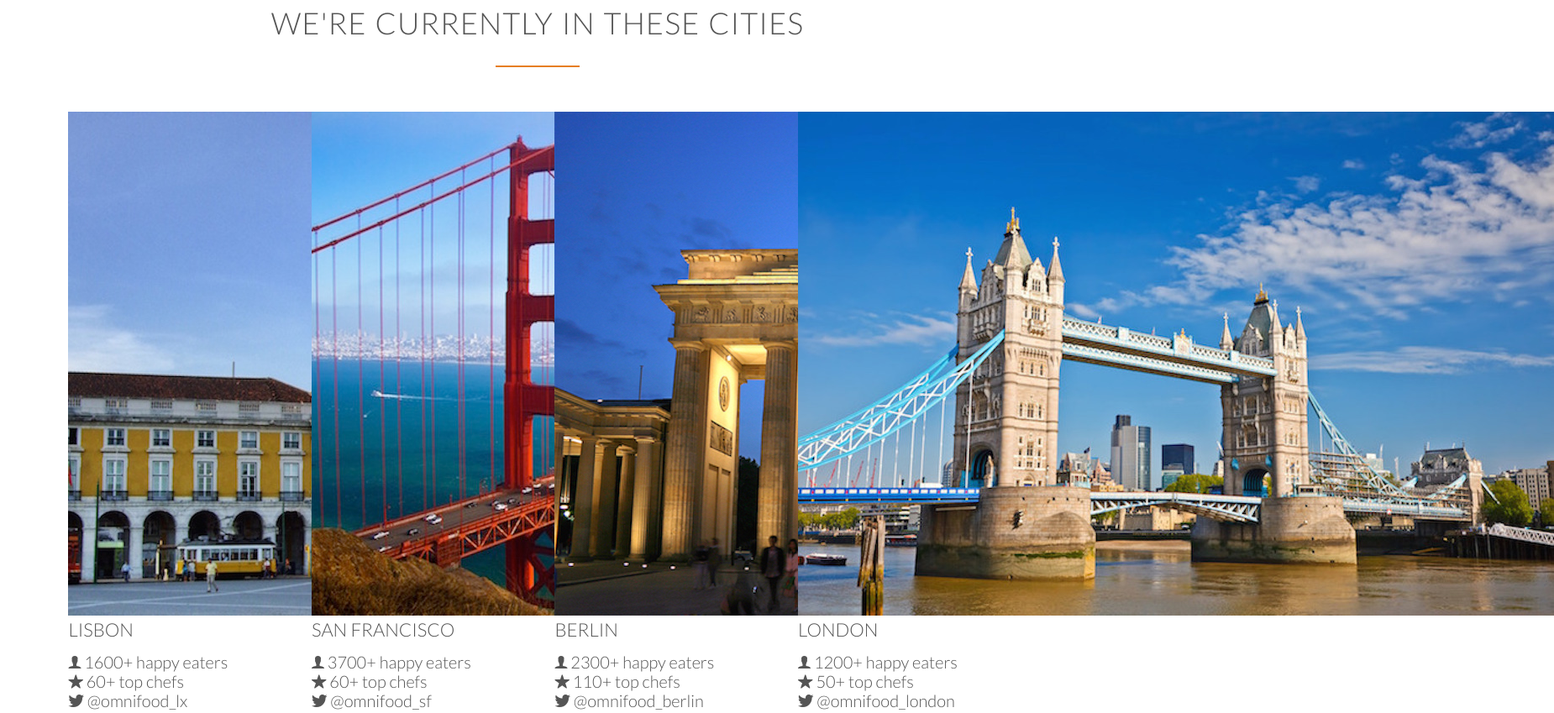
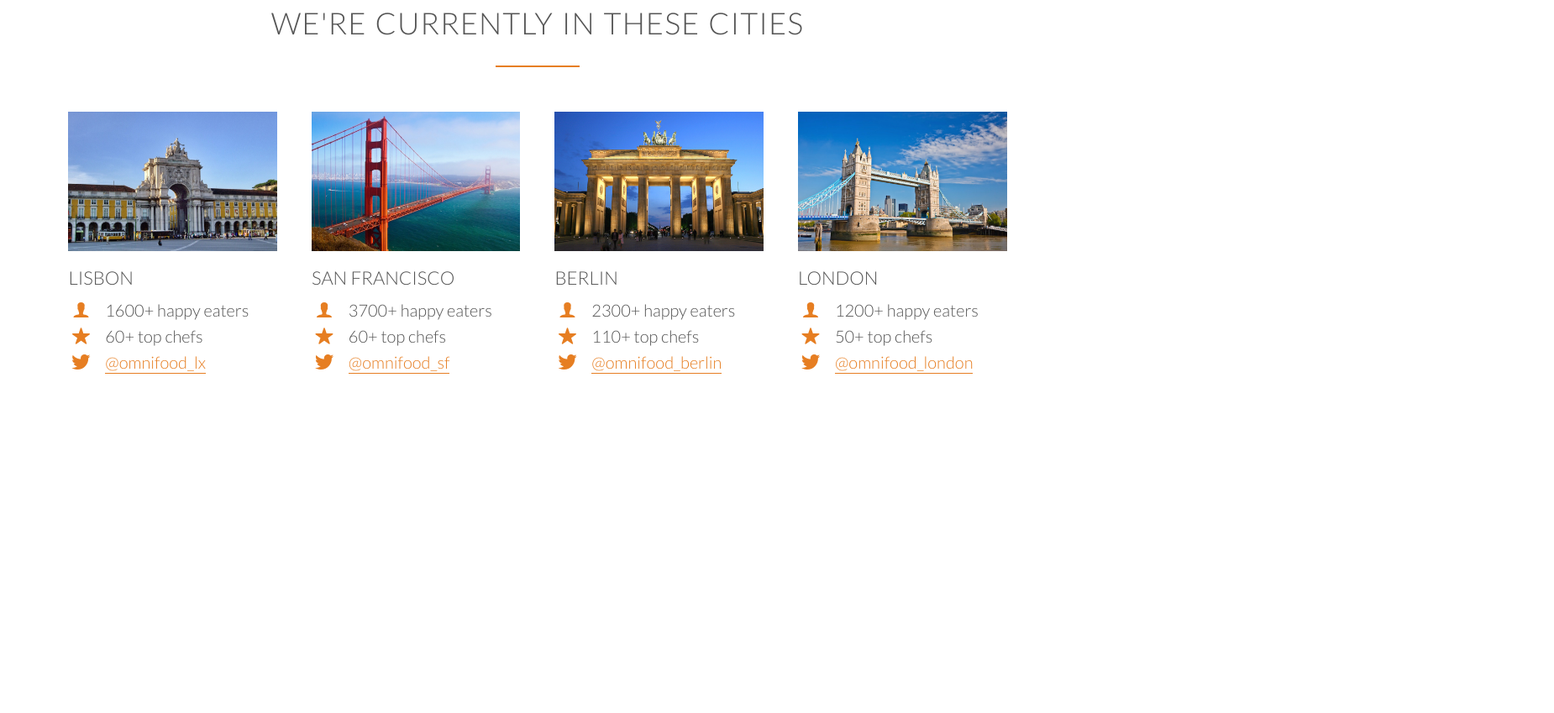
Before and after one commit to SyntheticAutomation/Omnifood, a plain HTML site: page index.html in a window 1280 px wide. Shown: the part 2800-3649 px from the top of the page at 84% size, 1850 px wide, since content can reach past the window. After the commit the page ends 3354 px from the top, so only its background shows below. Drawn offline with nearby package versions, Linux system fonts and the light colour scheme.

Commit message:
Adds styling

```diff
--- a/index.html
+++ b/index.html
@@ -138,71 +138,71 @@
            </div>
            <div class="row">
                <div class="col span-1-of-4 box">
-                  <img src="resources/img/lisbon-3.jpg" alt="Lisbon">
+                  <img class="city-img" src="resources/img/lisbon-3.jpg" alt="Lisbon">
                   <h3>Lisbon</h3>
 
                   <div class="city-feature">
-                      <i class="icon ion-ios-person"></i>
+                      <i class="icon ion-ios-person icon-small"></i>
                       1600+ happy eaters
                   </div>
                   <div class="city-feature">
-                      <i class="icon ion-ios-star"></i>
+                      <i class="icon ion-ios-star icon-small"></i>
                       60+ top chefs
                   </div>
                   <div class="city-feature">
-                      <i class="icon ion-logo-twitter"></i>
-                      @omnifood_lx
+                      <i class="icon ion-logo-twitter icon-small"></i>
+                      <a href="#">@omnifood_lx</a>
                   </div>
                </div>
                <div class="col span-1-of-4 box">
-                   <img src="resources/img/san-francisco.jpg" alt="San Francisco">
+                   <img class="city-img" src="resources/img/san-francisco.jpg" alt="San Francisco">
                   <h3>San Francisco</h3>
 
                   <div class="city-feature">
-                      <i class="icon ion-ios-person"></i>
+                      <i class="icon ion-ios-person icon-small"></i>
                       3700+ happy eaters
                   </div>
                   <div class="city-feature">
-                      <i class="icon ion-ios-star"></i>
+                      <i class="icon ion-ios-star icon-small"></i>
                       60+ top chefs
                   </div>
                   <div class="city-feature">
-                      <i class="icon ion-logo-twitter"></i>
-                      @omnifood_sf
+                      <i class="icon ion-logo-twitter icon-small"></i>
+                      <a href="#">@omnifood_sf</a>
                   </div>
                </div>
                <div class="col span-1-of-4 box">
-                   <img src="resources/img/berlin.jpg" alt="Berlin">
+                   <img class="city-img" src="resources/img/berlin.jpg" alt="Berlin">
                   <h3>Berlin</h3>
 
                   <div class="city-feature">
-                      <i class="icon ion-ios-person"></i>
+                      <i class="icon ion-ios-person icon-small"></i>
                       2300+ happy eaters
                   </div>
                   <div class="city-feature">
-                      <i class="icon ion-ios-star"></i>
+                      <i class="icon ion-ios-star icon-small"></i>
                       110+ top chefs
                   </div>
                   <div class="city-feature">
-                      <i class="icon ion-logo-twitter"></i>
-                      @omnifood_berlin
+                      <i class="icon ion-logo-twitter icon-small"></i>
+                      <a href="#">@omnifood_berlin</a>
                   </div>
                </div>
                <div class="col span-1-of-4 box">
-                   <img src="resources/img/london.jpg" alt="London">
+                   <img class="city-img" src="resources/img/london.jpg" alt="London">
                   <h3>London</h3>
 
                   <div class="city-feature">
-                      <i class="icon ion-ios-person"></i>
+                      <i class="icon ion-ios-person icon-small"></i>
                       1200+ happy eaters
                   </div>
                   <div class="city-feature">
-                      <i class="icon ion-ios-star"></i>
+                      <i class="icon ion-ios-star icon-small"></i>
                       50+ top chefs
                   </div>
                   <div class="city-feature">
-                      <i class="icon ion-logo-twitter"></i>
-                      @omnifood_london
+                      <i class="icon ion-logo-twitter icon-small"></i>
+                      <a href="#">@omnifood_london</a>
                   </div>
                </div>
            </div>
--- a/resources/css/style.css
+++ b/resources/css/style.css
@@ -112,6 +112,35 @@ h2:after {
     margin-bottom: 10px;
 }
 
+.icon-small {
+    display: inline-block;
+    text-align: center;
+    width: 30px;
+    color: #e67e22;
+    font-size: 120%;
+    margin-right: 10px;
+
+/*    secrets to align text with icons */
+    line-height: 120%;
+    vertical-align: middle;
+    margin-top: -5px;
+}
+
+/*---------------LINKS-------------------*/
+a:link,
+a:visited {
+    text-decoration: none;
+    color: #e67e22;
+    border-bottom: 1px solid #e67e22;
+    padding-bottom: 1px;
+    transition: border-bottom 0.2s, color 0.2s;
+}
+
+a:hover,
+a:active {
+    color: #555;
+    border-bottom: 1px solid transparent;
+}
 
 /* --------------BUTTONS-------------- */
 .btn:link,
@@ -300,8 +329,29 @@ header {
     margin-right: 25px;
 }
 
+.btn-app:link,
+.btn-app:visited {
+    border: 0;
+}
+
 .btn-app img {
     height: 50px;
     width: auto;
     margin-right: 10px;
+
 }
+
+
+/* ------------------------------------- */
+/* CITIES */
+/* ------------------------------------- */
+
+.city-img {
+    width: 100%;
+    height: auto;
+    margin-bottom: 15px;
+}
+
+.city-feature {
+    margin-bottom: 5px;
+}
```
